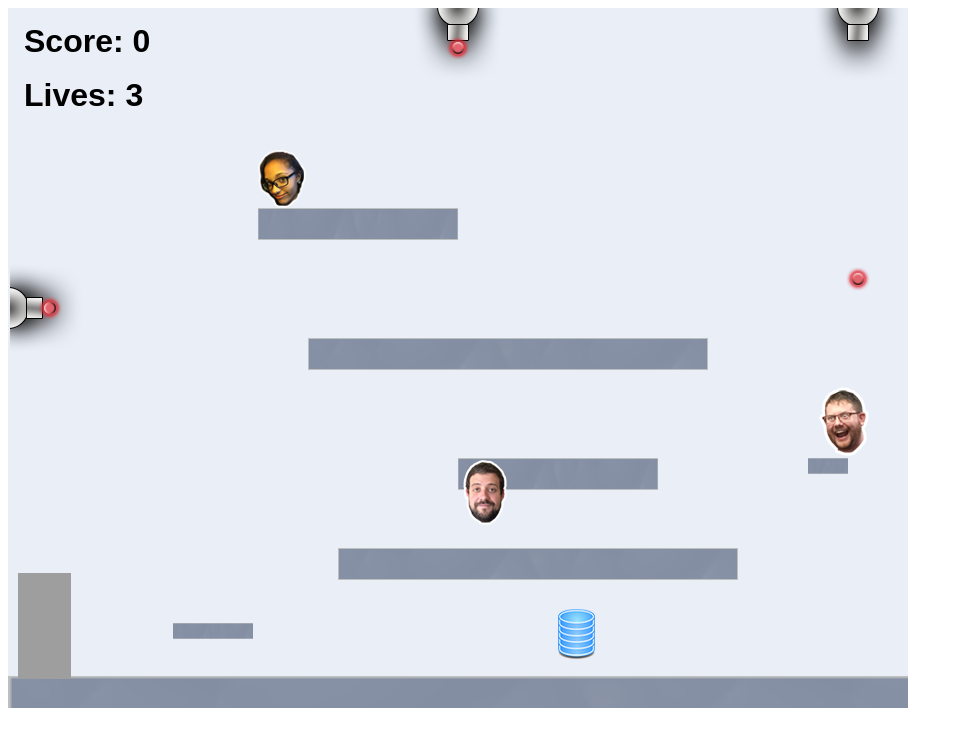
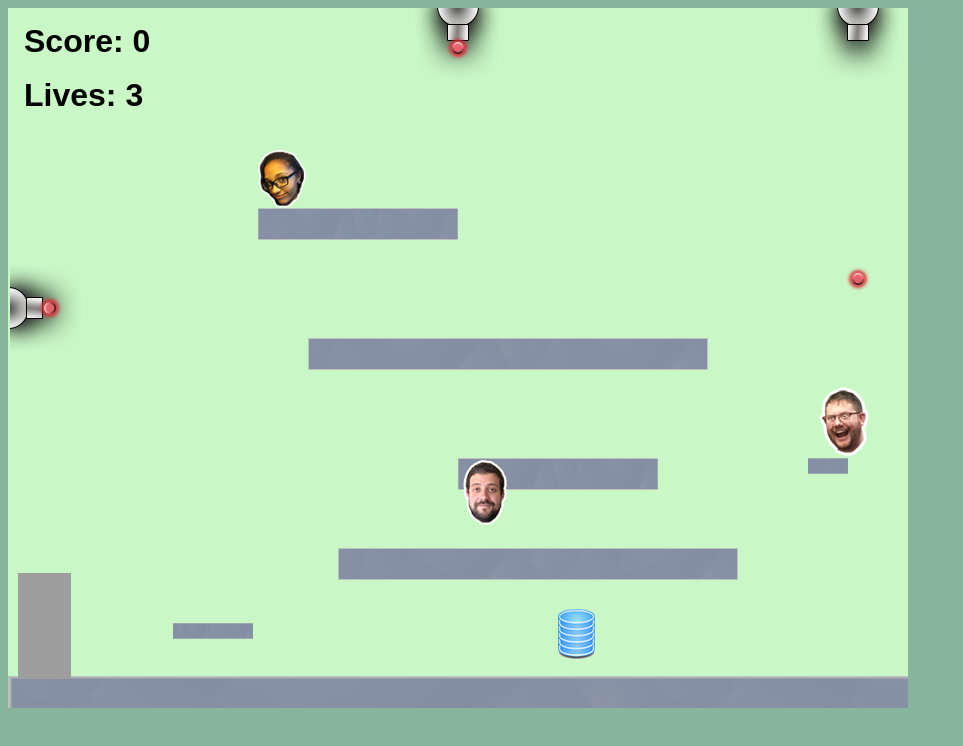
Before and after one commit to Zyn-M/Zyn-M.github.io, a website: page projects/platformer/index.html in a window 1280 px wide. Shown: the whole page, without its empty margins (0-963 px from the left). Drawn offline with Linux system fonts and the light colour scheme; animation ran at ten frames a second.

Commit message:
add changes

```diff
--- a/projects/platformer/index.html
+++ b/projects/platformer/index.html
@@ -15,7 +15,15 @@
         <script src="js/init/collectable.js"></script>
         <script src="js/init/cannon.js"></script>
         <script src="js/init/player.js"></script>
+        <style>
+            body{
+
+                background-color: #86B59C;
+
+            }
+        </style>
     </head>
+
     <body>
         <script src="js/index.js"></script>
     </body>
--- a/projects/platformer/js/factory/game.js
+++ b/projects/platformer/js/factory/game.js
@@ -31,7 +31,7 @@
         // create namespace on the game //
         game.opspark = {};
         game.opspark.init = function() {
-            game.stage.backgroundColor = "#E9EEF7";
+            game.stage.backgroundColor = "#c9f7c6";
             game.physics.startSystem(Phaser.Physics.ARCADE);
             game.physics.arcade.TILE_BIAS = 2;
         };
--- a/projects/platformer/js/factory/platform.js
+++ b/projects/platformer/js/factory/platform.js
@@ -8,10 +8,11 @@
         game.platforms = game.add.group();
         game.platforms.enableBody = true;
 
-        function create(x, y, scaleX, scaleY, immovable) {
+        function create(x, y, scaleX, scaleY, immovable, backgroundColor) {
             var platform = game.platforms.create(x, y, 'platform');
             platform.scale.setTo(scaleX || 1, scaleY || 1);
             platform.body.immovable = immovable || true;
+            platform.backgroundColor = "#fae1ef";
             return platform;
         }
         opspark.platform.create = create;
--- a/projects/platformer/js/init/cannon.js
+++ b/projects/platformer/js/init/cannon.js
@@ -24,7 +24,7 @@
     function init(game) {
         let createCannon = cannon.create;
         ////////////////////////////////////////////////////////////////////////
-        // ALL YOUR CODE GOES BELOW HERE ///////////////////////////////////////
+        // ALL YOUR CODE GOES BELOW HERE
 
         // example:
         createCannon("top", 450,1000);
```
